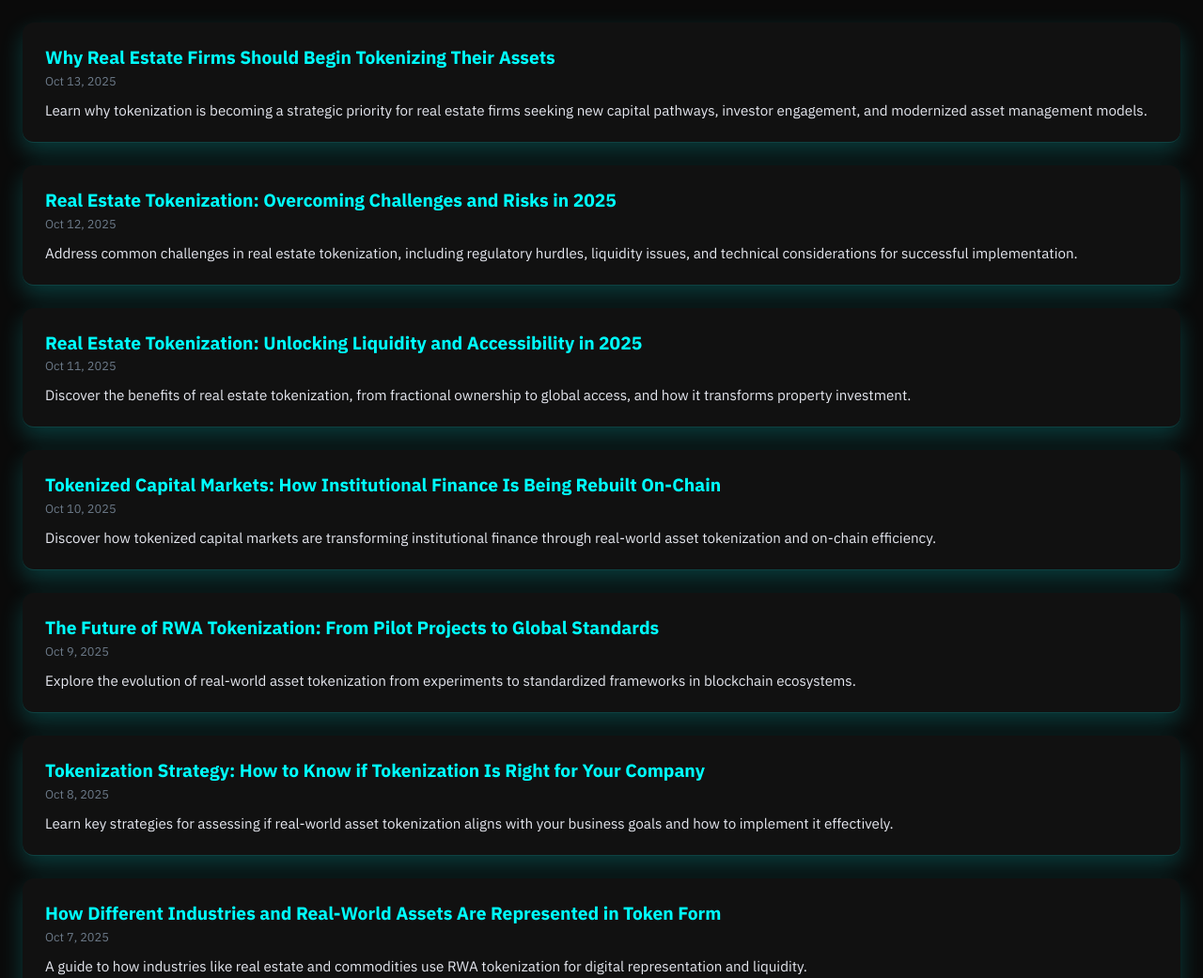
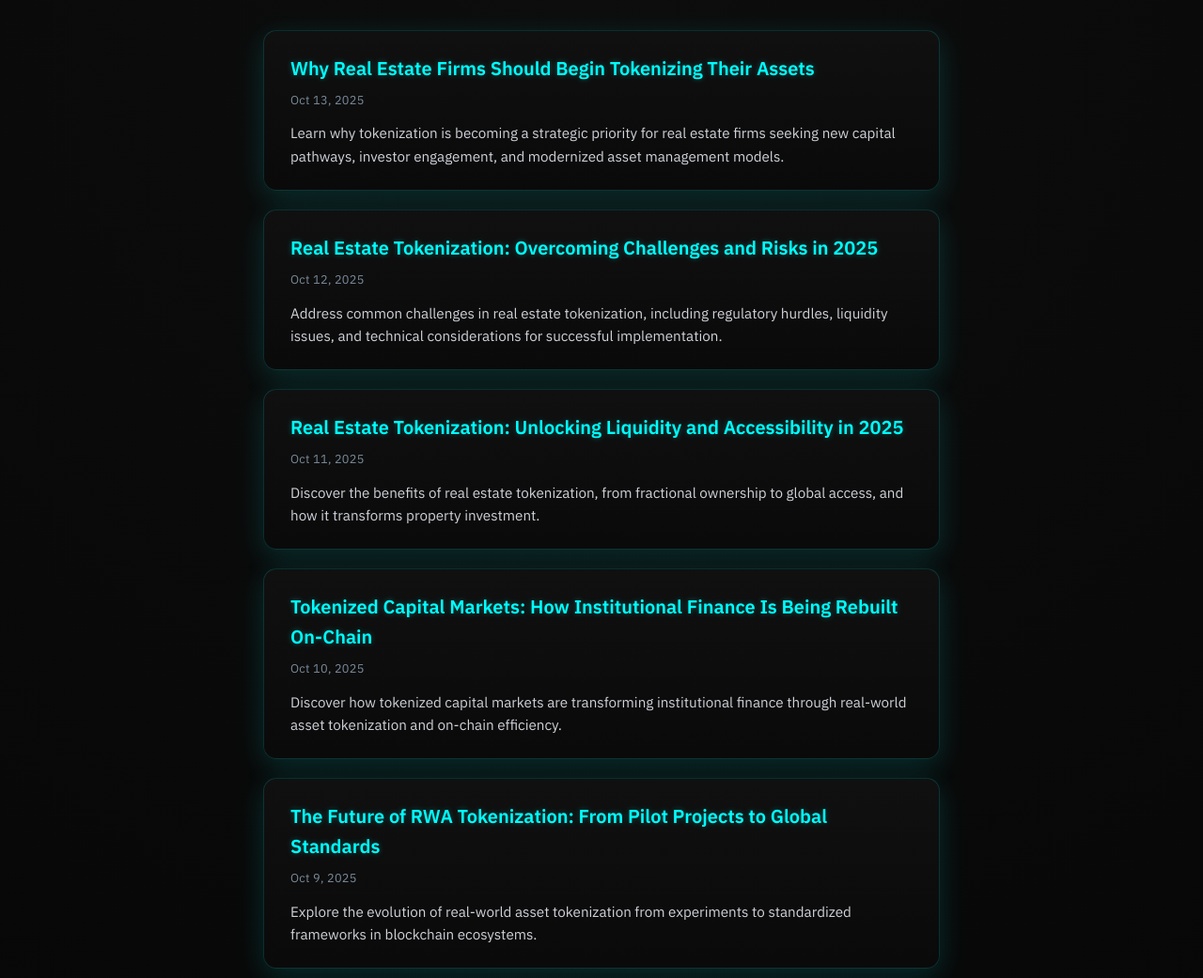
Before and after one commit to mglass02/tokenized-asset-collective, a website: page sections/blog.html in a window 1280 px wide. Shown: the top 1041 px of the page at 94% size. Drawn offline with Linux system fonts and the light colour scheme.

Commit message:
done blog

```diff
--- a/sections/blog.html
+++ b/sections/blog.html
@@ -8,49 +8,68 @@
 <style>
   :root {
     --primary-color: #00FFFF;
-    --card-bg: #111111;
+    --card-bg: #0f0f0f;
+    --bg-gradient: radial-gradient(circle at top, #0d0d0d, #000);
     --text-color: #E6E8F0;
-    --text-muted: #6C7A89;
-    --shadow: 0 10px 25px rgba(0,255,255,0.2);
-    --separator: rgba(0,255,255,0.2);
+    --text-muted: #7a8a9a;
+    --shadow: 0 8px 30px rgba(0,255,255,0.15);
+    --separator: rgba(0,255,255,0.15);
   }
 
   body {
     margin: 0;
     font-family: 'IBM Plex Sans', sans-serif;
-    background: #0a0a0a;
+    background: var(--bg-gradient);
     color: var(--text-color);
+    line-height: 1.6;
   }
 
   main {
     display: flex;
     flex-direction: column;
-    gap: 1.5rem;
-    padding: 1.5rem;
+    gap: 1.25rem;
+    padding: 2rem 1.5rem 3rem;
+    max-width: 720px;
+    margin: auto;
   }
 
   .blog-article {
-    background: var(--card-bg);
-    border-radius: 12px;
-    padding: 1.5rem;
+    background: linear-gradient(180deg, rgba(17,17,17,0.95), rgba(10,10,10,0.98));
+    border: 1px solid var(--separator);
+    border-radius: 14px;
+    padding: 1.5rem 1.75rem;
     box-shadow: var(--shadow);
-    transition: transform 0.2s, box-shadow 0.2s;
-    border-bottom: 1px solid var(--separator);
+    transition: all 0.25s ease;
+    position: relative;
+    overflow: hidden;
   }
 
-  .blog-article:last-child {
-    border-bottom: none;
+  .blog-article::before {
+    content: "";
+    position: absolute;
+    top: 0;
+    left: -100%;
+    width: 100%;
+    height: 2px;
+    background: linear-gradient(90deg, transparent, var(--primary-color), transparent);
+    transition: left 0.6s ease;
+  }
+
+  .blog-article:hover::before {
+    left: 100%;
   }
 
   .blog-article:hover {
     transform: translateY(-4px);
-    box-shadow: 0 15px 35px rgba(0,255,255,0.3);
+    box-shadow: 0 15px 35px rgba(0,255,255,0.25);
   }
 
   .blog-article h2 {
-    font-size: 1.2rem;
-    margin: 0 0 0.3rem 0;
+    font-size: 1.25rem;
+    margin: 0 0 0.5rem 0;
     color: var(--primary-color);
+    font-weight: 600;
+    text-shadow: 0 0 6px rgba(0,255,255,0.3);
   }
 
   .blog-article h2 a {
@@ -67,12 +86,38 @@
     color: var(--text-muted);
     margin-bottom: 0.75rem;
     display: block;
+    letter-spacing: 0.02em;
   }
 
   .blog-article p {
     font-size: 0.95rem;
     color: var(--text-color);
     margin: 0;
+    opacity: 0.9;
+  }
+
+  /* Add subtle separator lines between posts */
+  .blog-article:not(:last-child)::after {
+    content: "";
+    position: absolute;
+    bottom: -0.75rem;
+    left: 0;
+    width: 100%;
+    height: 1px;
+    background: var(--separator);
+    opacity: 0.3;
+  }
+
+  /* Scrollbar styling for pop-up environment */
+  ::-webkit-scrollbar {
+    width: 6px;
+  }
+  ::-webkit-scrollbar-thumb {
+    background: var(--primary-color);
+    border-radius: 3px;
+  }
+  ::-webkit-scrollbar-track {
+    background: #0a0a0a;
   }
 </style>
 </head>
```
